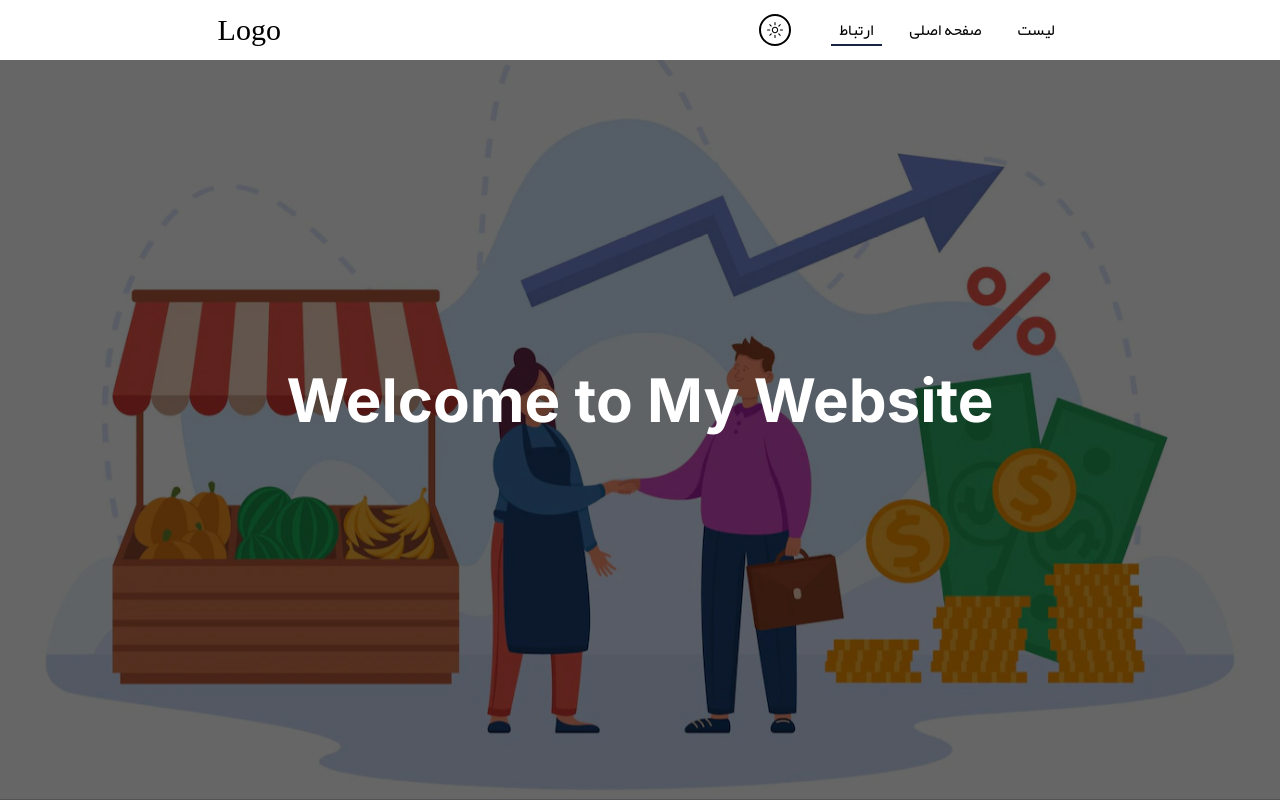
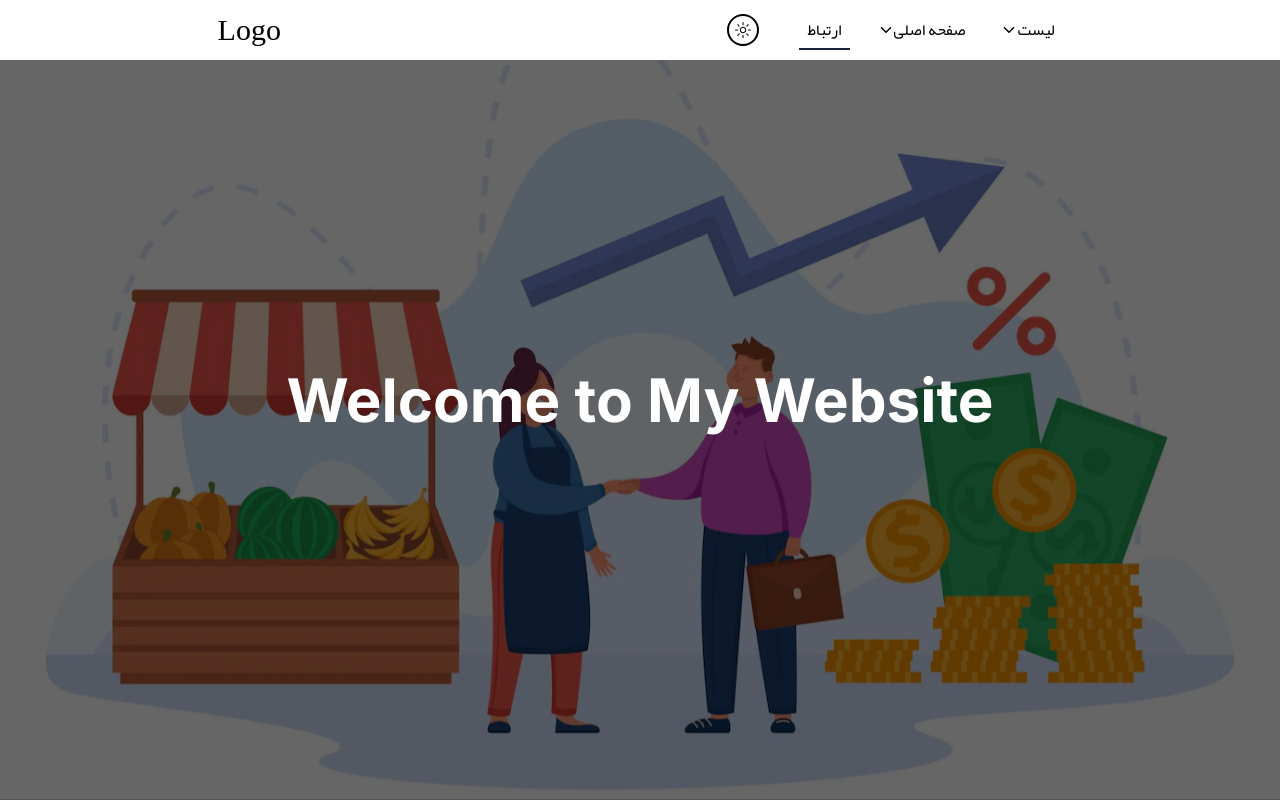
Before and after one commit to MohsenDorado/super-tier-list, a Next.js app: page /contact in a window 1280 px wide. Shown: the top 800 px of the page. Built offline with nearby package versions, Linux system fonts and the light colour scheme.

Commit message:
Start of CustomNav

```diff
--- /dev/null
+++ b/app/hooks/useFeatures.ts
@@ -0,0 +1,16 @@
+import { useMemo } from "react";
+
+type FeaturesType = {
+  image: string;
+  title: string;
+  color: ColorGamut;
+  description: string;
+  link: string;
+};
+
+const features = useMemo<FeaturesType[]>(
+  () => [
+
+  ],
+  []
+);
--- a/app/hooks/useRoutes.ts
+++ b/app/hooks/useRoutes.ts
@@ -8,17 +8,25 @@ import {
   IoListCircle,
   IoListCircleOutline,
 } from "react-icons/io5";
-
+import { IconType } from "react-icons/lib";
+type RoutesType = {
+  label: string;
+  href: string;
+  icon: IconType;
+  activeIcon: IconType;
+  active: boolean;
+  children?: RoutesType[];
+};
 const useRoutes = () => {
   const pathname = usePathname();
 
-  const routes = useMemo(
+  const routes = useMemo<RoutesType[]>(
     () => [
       {
         label: "ارتباط",
         href: "/contact",
-        icon: IoCallOutline ,
-        activeIcon: IoCall ,
+        icon: IoCallOutline,
+        activeIcon: IoCall,
         active: pathname.includes("/contact"),
       },
       {
@@ -28,14 +36,32 @@ const useRoutes = () => {
         activeIcon: IoHome,
 
         active: pathname === "/",
+        children: [
+          {
+            label: "ورود ادمین",
+            href: "/list/admin",
+            icon: IoListCircleOutline,
+            active: pathname === "/list/admin",
+            activeIcon: IoListCircle,
+          },
+        ],
       },
       {
         label: "لیست",
         href: "/list",
-        icon: IoListCircleOutline ,
-        activeIcon: IoListCircle ,
+        icon: IoListCircleOutline,
+        activeIcon: IoListCircle,
 
-        active: pathname.includes("/list"),
+        active: pathname === "/list",
+        children: [
+          {
+            label: "تغییر لیست",
+            href: "/list/admin/change-list",
+            icon: IoCall,
+            active: pathname === "/list/admin/change-list",
+            activeIcon: IoCall,
+          },
+        ],
       },
     ],
     [pathname]
--- a/components/ExpandableCardDemo.tsx
+++ b/components/ExpandableCardDemo.tsx
@@ -44,23 +44,28 @@ export function ExpandableCardDemo() {
       </AnimatePresence>
       <AnimatePresence>
         {active && typeof active === "object" ? (
-          <div className="fixed inset-0  grid place-items-center z-[100] mt-[100px] mb-[100px]">
+          <div className="fixed inset-0  grid place-items-center z-[100] mt-[100px] mb-[100px] ">
             <motion.button
+
               key={`button-${active.title}-${id}`}
               layout
               initial={{
+
                 opacity: 0,
+
               }}
               animate={{
                 opacity: 1,
               }}
+
               exit={{
                 opacity: 0,
                 transition: {
+
                   duration: 0.05,
                 },
               }}
-              className="flex absolute top-2 right-2 lg:hidden items-center justify-center bg-white rounded-full h-6 w-6"
+              className="flex absolute top-2 right-2 lg:hidden items-center justify-center text-white hover:bg-red-600 bg-red-500 rounded-full h-8 w-8"
               onClick={() => setActive(null)}
             >
               <CloseIcon />
@@ -68,7 +73,7 @@ export function ExpandableCardDemo() {
             <motion.div
               layoutId={`card-${active.title}-${id}`}
               ref={ref}
-              className="w-full max-w-[500px]  h-full md:h-fit md:max-h-[90%]  flex flex-col bg-white dark:bg-[#172542] sm:rounded-3xl overflow-hidden"
+              className="w-full  max-w-[500px]  h-full md:h-fit md:max-h-[90%]  flex flex-col bg-white dark:bg-[#172542] sm:rounded-3xl overflow-hidden"
             >
               <motion.div layoutId={`image-${active.title}-${id}`}>
                 <Image
@@ -195,7 +200,7 @@ export const CloseIcon = () => {
       strokeWidth="2"
       strokeLinecap="round"
       strokeLinejoin="round"
-      className="h-4 w-4 text-black"
+      className="h-6 w-6 text-white font-extrabold"
     >
       <path stroke="none" d="M0 0h24v24H0z" fill="none" />
       <path d="M18 6l-12 12" />
--- a/components/header/Header.tsx
+++ b/components/header/Header.tsx
@@ -2,13 +2,15 @@
 import Link from "next/link";
 import useRoutes from "@/app/hooks/useRoutes";
 import ThemeToggle from "./ThemeToggle";
-import { IoIosSearch } from "react-icons/io";
+import { IoIosArrowDown, IoIosSearch } from "react-icons/io";
 import { useState } from "react";
 import { Menu } from "./Menu";
 import { usePathname, useRouter } from "next/navigation";
 import { AnimatePresence, motion } from "framer-motion";
+import NavChild from "./NavChild";
 
 export default function Header() {
+  const [isVisible, setIsVisible] = useState("");
   const pathname = usePathname();
 
   const routes = useRoutes();
@@ -24,19 +26,27 @@ export default function Header() {
         Logo
       </h1>
       <div className="flex items-center justify-center gap-10">
-
-
         <ThemeToggle />
         <nav className="flex items-center justify-center ">
           <ul className="flex items-center justify-center gap-5  max-lg:hidden ">
             <AnimatePresence>
               {routes.map((route) => (
-                <li key={route.href}>
-                  <Link className=" relative" href={route.href}>
-                  <span className="z-10 relative p-2 ">
+                <li
+                  onMouseLeave={() => setIsVisible('')}
+                  onMouseEnter={() => setIsVisible(route.href)}
+                  key={route.href}
+                  className="group relative"
+                >
+                  <Link className=" " href={route.href}>
 
-                    {route.label !== "Home" && route.label}
-                  </span>
+                    <span className="z-10  p-2 flex items-center justify-center">
+                      {route.children && <IoIosArrowDown />}
+                      {route.label !== "Home" && route.label}
+                    </span>
+                    <AnimatePresence>
+                              {isVisible===route.href&&<NavChild isVisible={true} key={route.href}/>}
+
+                            </AnimatePresence>
                     {pathname === route.href ? (
                       <motion.div
                         transition={{ type: "spring" }}
@@ -45,6 +55,21 @@ export default function Header() {
                       ></motion.div>
                     ) : null}
                   </Link>
+                  {/* {route?.children && (
+                    <ul>
+                        {route.children.map((child) => (
+                          <li
+                          key={child.href}
+                          className="hidden group-hover:flex absolute bg-red-50 w-[200px] left-auto right-0 rounded-lg"
+                          >
+                            <AnimatePresence>
+                              {isVisible===child.href}
+
+                            </AnimatePresence>
+                          </li>
+                        ))}
+                    </ul>
+                  )} */}
                 </li>
               ))}
             </AnimatePresence>
--- /dev/null
+++ b/components/header/NavChild.tsx
@@ -0,0 +1,22 @@
+import { motion } from 'framer-motion';
+import React from 'react'
+type NavChildProps = {
+    isVisible: boolean;
+  };
+
+const NavChild :React.FC<NavChildProps> = ({isVisible}) => {
+    return (
+        <motion.div
+          layout
+          initial={{ opacity: 0, y: -10 }}
+          animate={{ opacity: isVisible ? 1 : 0, y: isVisible ? 0 : -10 }}
+          exit={{ opacity: 0, y: -10 }}
+          transition={{ duration: 0.6, ease: 'easeInOut' }}  // Increased duration
+          className="absolute  right-0 w-full p-4 bg-blue-500 text-white rounded-md"
+        >
+          This is a hover div!
+        </motion.div>
+      );
+}
+
+export default NavChild
```
